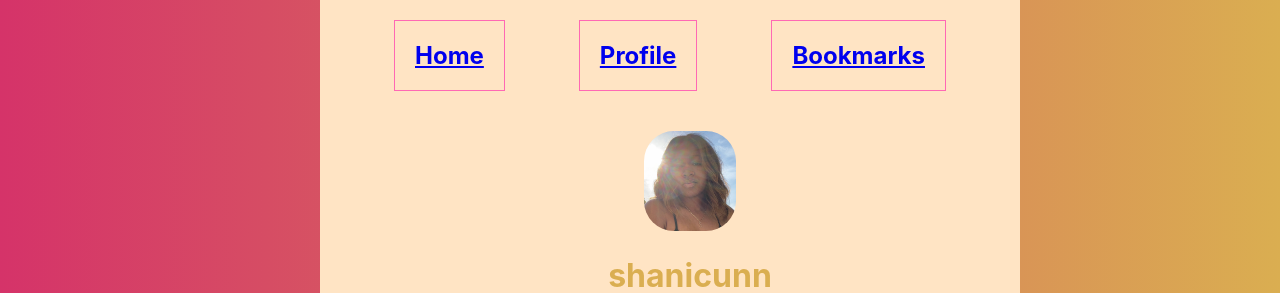
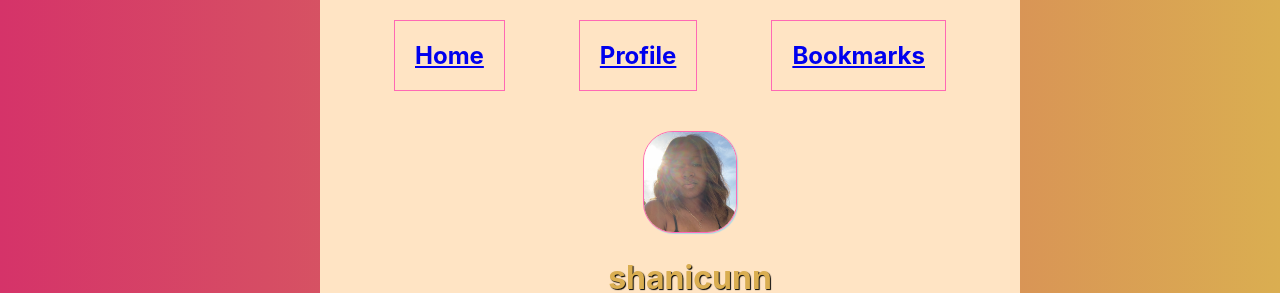
Before and after one commit to shanicunn/photo-app, a React (Create React App) app: page / in a window 1280 px wide. Shown: the top 293 px of the page. Built offline with nearby package versions, Linux system fonts and the light colour scheme.

Commit message:
Text shadow to username

```diff
--- a/src/App.css
+++ b/src/App.css
@@ -41,6 +41,8 @@ body {
 .profile-pic {
   height: 100px;
   border-radius: 30px;
+  border: hotpink 1px solid;
+  box-shadow: lightblue 1px 1px 1px;
 }
 .profile {
   display: grid;
@@ -53,6 +55,7 @@ body {
   padding: 20px;
   color: #daae51 ;
   text-align: center;
+  text-shadow: black 1px 1px 1px;
 }
 
 .bookmarks {
```
